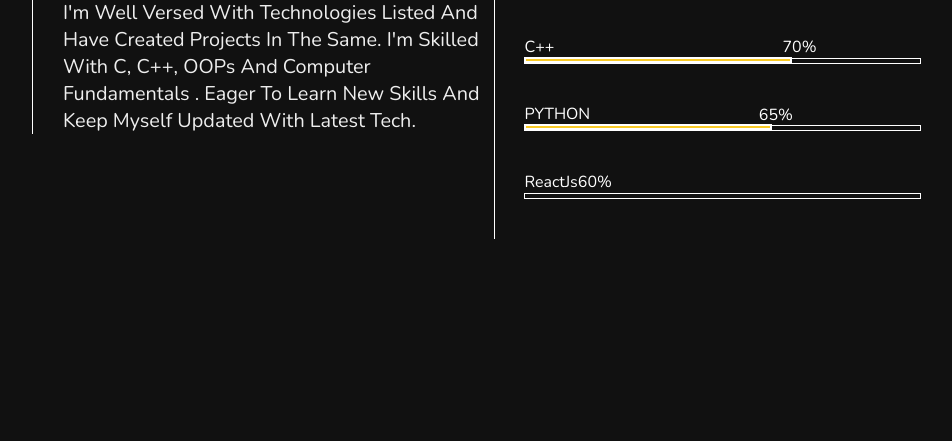
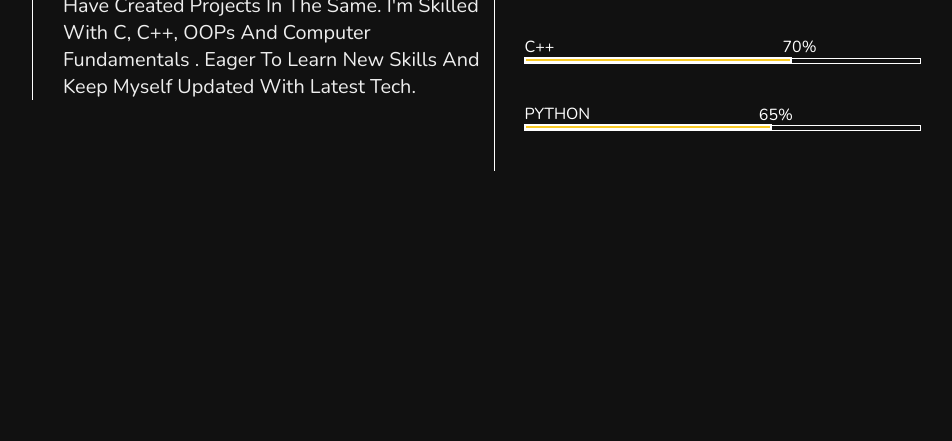
Before and after one commit to raisatwik4/MyPortfolio, a website: page index.html in a window 1280 px wide. Shown: the part 2100-2541 px from the top of the page, without its empty margins (315-1267 px from the left). Drawn offline with nearby package versions, Linux system fonts and the light colour scheme; a web font is replaced by a local one.

Commit message:
Update index.html

```diff
--- a/index.html
+++ b/index.html
@@ -81,7 +81,7 @@
             <div class="name1">JAVASCRIPT<span id="percent3">60%</span></div><div class="skill"><div class="skillj"></div></div>
             <div class="name1">C++<span id="percent4">70%</span></div><div class="skill"><div class="skillcp"></div></div>
             <div class="name1">PYTHON<span id="percent5">65%</span></div><div class="skill"><div class="skillp"></div></div>
-             <div class="name1">ReactJs<span id="percent6">60%</span></div><div class="skill"><div class="skillp"></div></div>
+<!--              <div class="name1">ReactJs<span id="percent6">60%</span></div><div class="skill"><div class="skillp"></div></div> -->
 
            </div>
       </div>
```
